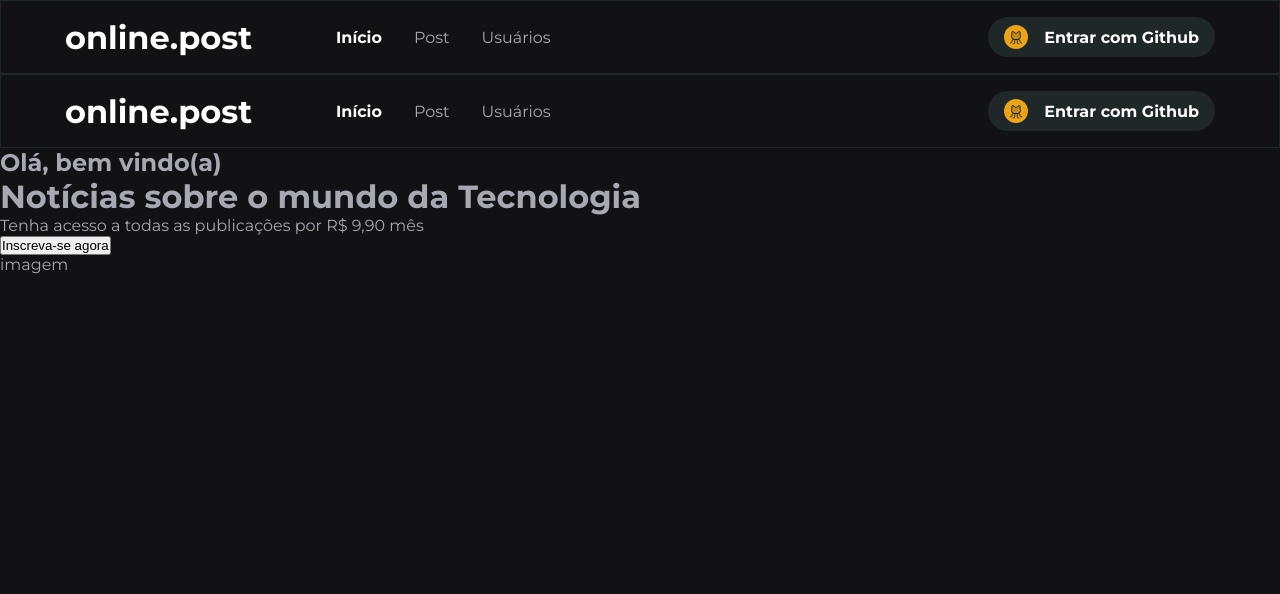
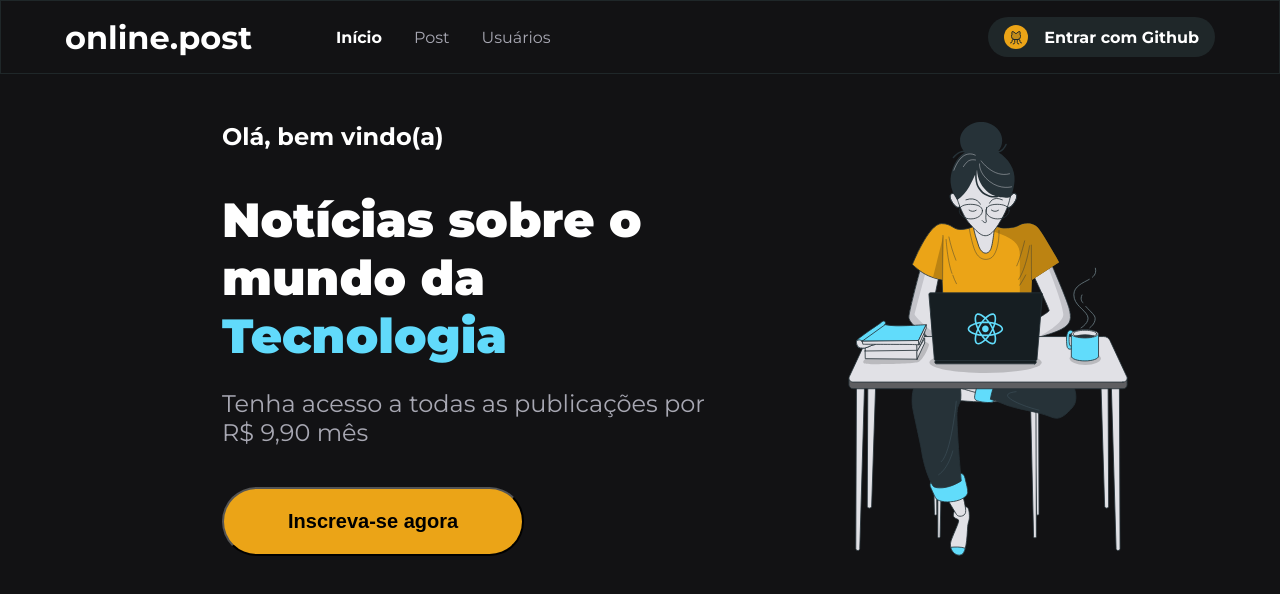
Before and after one commit to ramomOliveira/online-post, a Next.js app: page / in a window 1280 px wide. Shown: the top 594 px of the page. Built offline with nearby package versions, Linux system fonts and the light colour scheme.

Commit message:
home page created

```diff
--- a/src/pages/index.tsx
+++ b/src/pages/index.tsx
@@ -1,23 +1,27 @@
 import Header from '../components/Header';
+import { WrapperContent } from '../styles/global';
+import { Container, ImageWomen, Aside } from '../styles/home/style';
 
 export default function Home() {
   return (
-    <div>
-      <Header />
-
-      <div>
-        <div>
+    <WrapperContent>
+      <Container>
+        <Aside>
           <h2>Olá, bem vindo(a)</h2>
 
-          <h1>Notícias sobre o mundo da Tecnologia</h1>
+          <h1>
+            Notícias sobre o mundo da <strong>Tecnologia</strong>
+          </h1>
 
           <p>Tenha acesso a todas as publicações por R$ 9,90 mês</p>
 
           <button>Inscreva-se agora</button>
-        </div>
+        </Aside>
 
-        <div>imagem</div>
-      </div>
-    </div>
+        <ImageWomen>
+          <div />
+        </ImageWomen>
+      </Container>
+    </WrapperContent>
   );
 }
--- /dev/null
+++ b/src/styles/home/style.ts
@@ -0,0 +1,105 @@
+import styled from 'styled-components';
+
+export const Container = styled.div`
+  display: grid;
+  grid-template-columns: repeat(1, 1fr);
+  align-items: center;
+  gap: 64px;
+
+  @media (min-width: 769px) {
+    grid-template-columns: 60% 1fr;
+  }
+`;
+
+export const Aside = styled.aside`
+  > h2 {
+    font-size: 18px;
+    font-weight: 700;
+    color: #ffffff;
+    margin-bottom: 16px;
+  }
+
+  > h1 {
+    font-size: 32px;
+    font-weight: 900;
+    color: #ffffff;
+    margin-bottom: 24px;
+
+    > strong {
+      color: ${props => props.theme.colors.secondary};
+      font-weight: 900;
+    }
+  }
+
+  > p {
+    font-size: 18px;
+  }
+
+  > button {
+    width: 100%;
+    background-color: ${props => props.theme.colors.primary};
+    border-radius: 100px;
+    padding: 12px 24px;
+    font-size: 20px;
+    font-weight: 700;
+    margin-top: 40px;
+
+    :hover {
+      box-sizing: border-box;
+      cursor: pointer;
+      outline: 2px solid ${props => props.theme.colors.secondary};
+      background-color: transparent;
+
+      color: ${props => props.theme.colors.secondary};
+    }
+  }
+
+  @media (min-width: 480px) {
+    > h2 {
+      font-size: 24px;
+      margin-bottom: 40px;
+    }
+
+    > h1 {
+      font-size: 48px;
+    }
+    > p {
+      font-size: 24px;
+    }
+
+    > button {
+      padding: 21px 64px;
+      font-size: 20px;
+      max-width: fit-content;
+    }
+  }
+`;
+
+export const ImageWomen = styled.div`
+  width: 100%;
+  height: 300px;
+
+  > div {
+    background-image: url('/images/women.svg');
+    background-position: center;
+    background-repeat: no-repeat;
+    background-size: contain;
+    width: 100%;
+    height: 100%;
+  }
+
+  @media (min-width: 769px) {
+    width: 200px;
+    height: 100%;
+  }
+
+  @media (min-width: 1024px) {
+    width: 300px;
+    height: 100%;
+  }
+
+  @media (min-width: 1280px) {
+    width: 400px;
+    height: 100%;
+  }
+`;
```
Also changed, not shown: public/images/women.svg (added).
